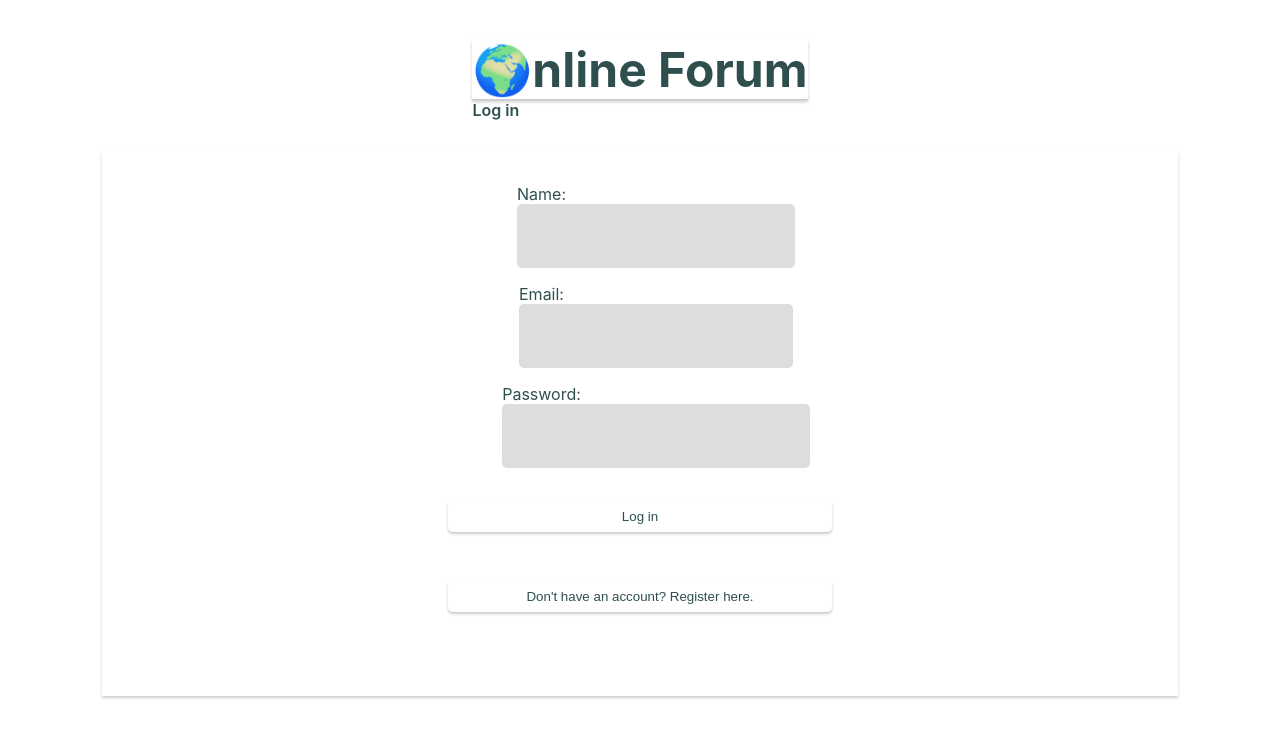
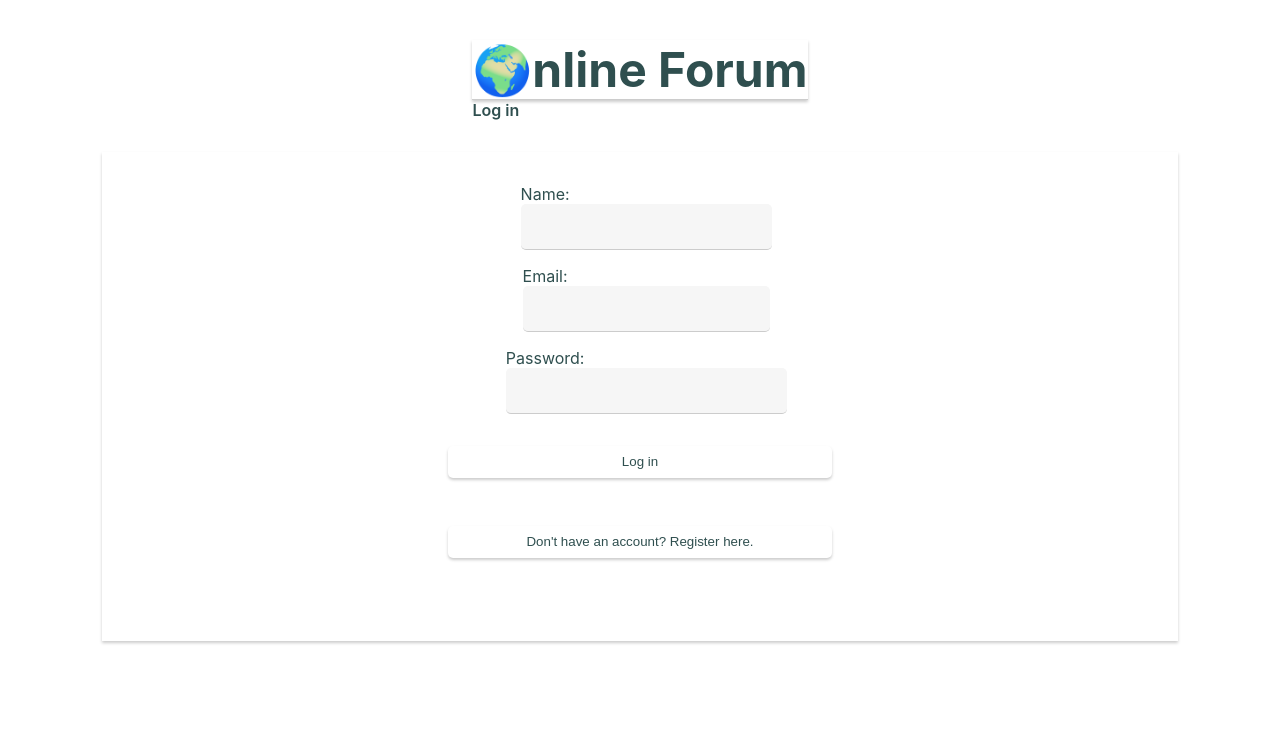
Before and after one commit to DVNOWEB/ForumProject, a React (Create React App) app: page / in a window 1280 px wide. Shown: the top 738 px of the page. Built offline with nearby package versions, Linux system fonts and the light colour scheme.

Commit message:
fixed some forgotten css

```diff
--- a/src/components/ThreadDetailView.tsx
+++ b/src/components/ThreadDetailView.tsx
@@ -106,7 +106,7 @@ const ThreadDetailView = ({ loggedInUser }: ThreadDetailViewProps) => {
       {thread && <ThreadOverView thread={thread} />}
       </div>
       <form onSubmit={handleSubmit} className="form" action="submit">
-          <input
+          <input className="detail-input"
             type="text"
             placeholder="Write your comment here..."
             value={content}
--- a/src/styles/AuthForm.css
+++ b/src/styles/AuthForm.css
@@ -73,6 +73,8 @@ input{
     border-bottom: 1px solid #ccc;
     border-radius: 5px;
     transition: all 0.5s ease-in-out;
+    padding: .4rem;
+    background-color: rgb(246, 246, 246);
 }
 input:hover{
     border-bottom: 1px solid #0e0d0d;
--- a/src/styles/ThreadDetailView.css
+++ b/src/styles/ThreadDetailView.css
@@ -53,14 +53,14 @@ form {
     padding-bottom: 2rem;
 }
 
-input {
+.detail-input {
     background-color: rgb(221, 221, 221);
-    padding: 1rem;
-    font-size: .8rem;
+    padding: .4rem;
+    font-size: 1rem;
     border: none;
 }
 
-input:focus {
+.detail-input:focus {
     outline: none;
     border: 1px solid red;
 }
```
